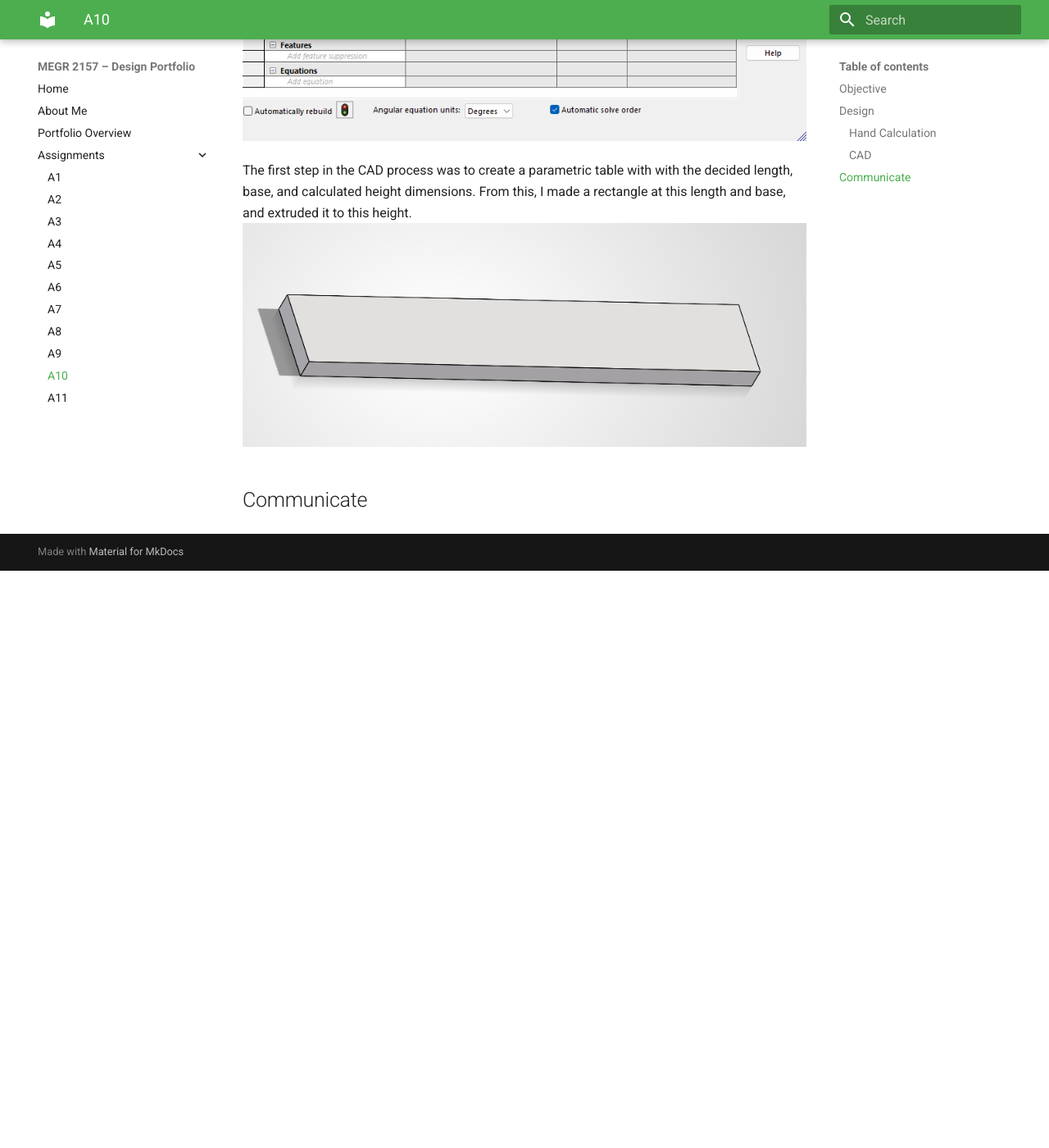
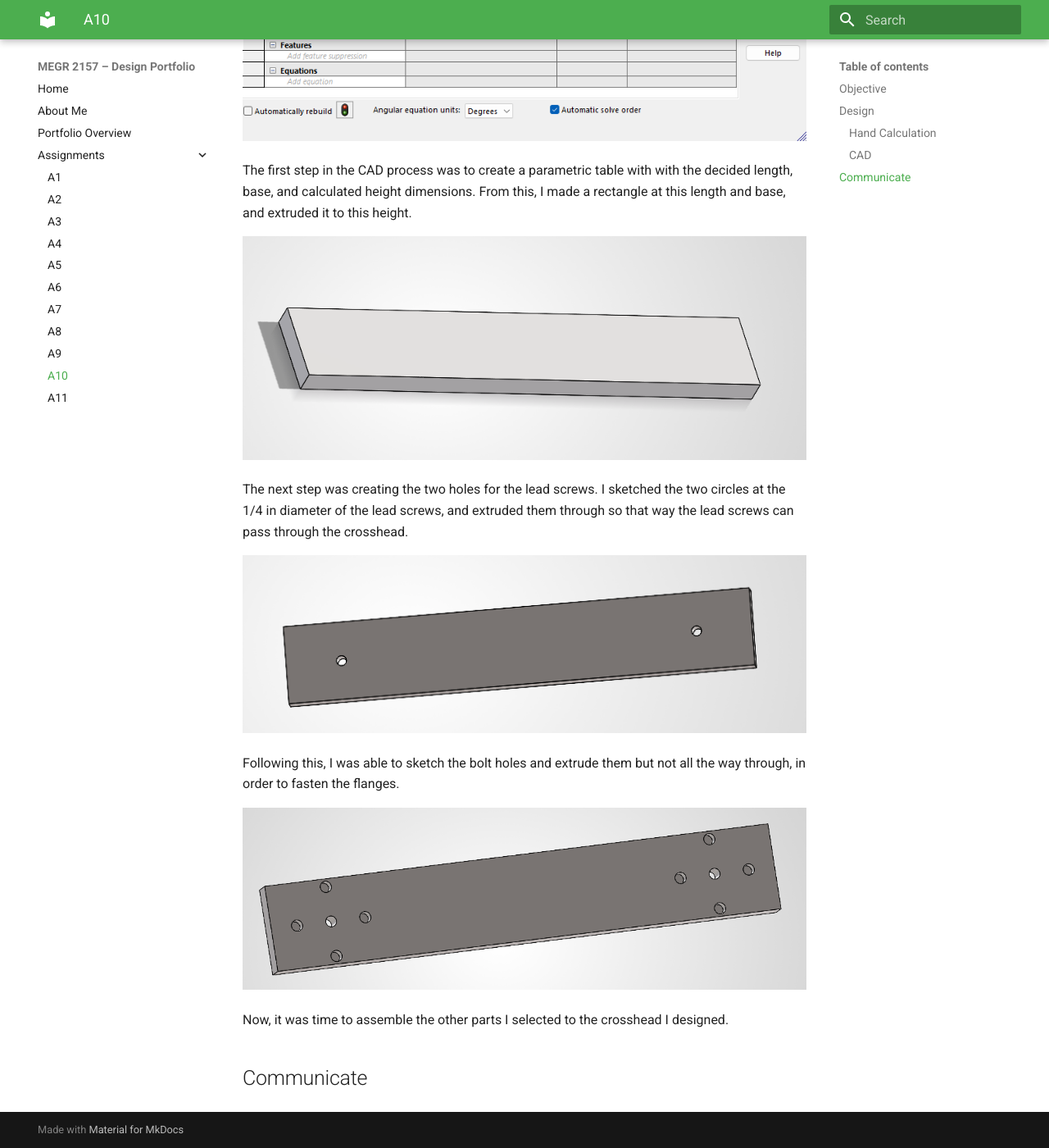
Before and after one commit to apaciore/megr2156-portfolio, an MkDocs documentation site: the page built from docs/assignments/A10/index.md, in a window 1280 px wide and 1400 px high, scrolled down 3742 px. Shown: the whole window at 82% size. Built offline with MkDocs 1.6.1 and Material for MkDocs 9.7.7, drawn with Linux system fonts in a browser that asks for light colours; before the commit the page ends 4438 px from its top, so only the background shows below that.

Commit message:
Enhance CAD process documentation in index.md
Added details about the CAD process, including creating holes for lead screws and sketching bolt holes.

```diff
--- a/docs/assignments/A10/index.md
+++ b/docs/assignments/A10/index.md
@@ -33,7 +33,18 @@ Pictured above is my sketch of the crosshead design with the necessary dimension
 ![cad1](Screenshot%202026-11-23%20125316.png)
 
 The first step in the CAD process was to create a parametric table with with the decided length, base, and calculated height dimensions. From this, I made a rectangle at this length and base, and extruded it to this height.
+
 ![cad2](Screenshot%202026-11-23%20125559.png)
+
+The next step was creating the two holes for the lead screws. I sketched the two circles at the 1/4 in diameter of the lead screws, and extruded them through so that way the lead screws can pass through the crosshead.
+
+![cad3](Screenshot%202026-11-23%20131013.png)
+
+Following this, I was able to sketch the bolt holes and extrude them but not all the way through, in order to fasten the flanges.
+
+![cad4](Screenshot%202026-11-23%20140257.png)
+
+Now, it was time to assemble the other parts I selected to the crosshead I designed.
 
 
 
```
